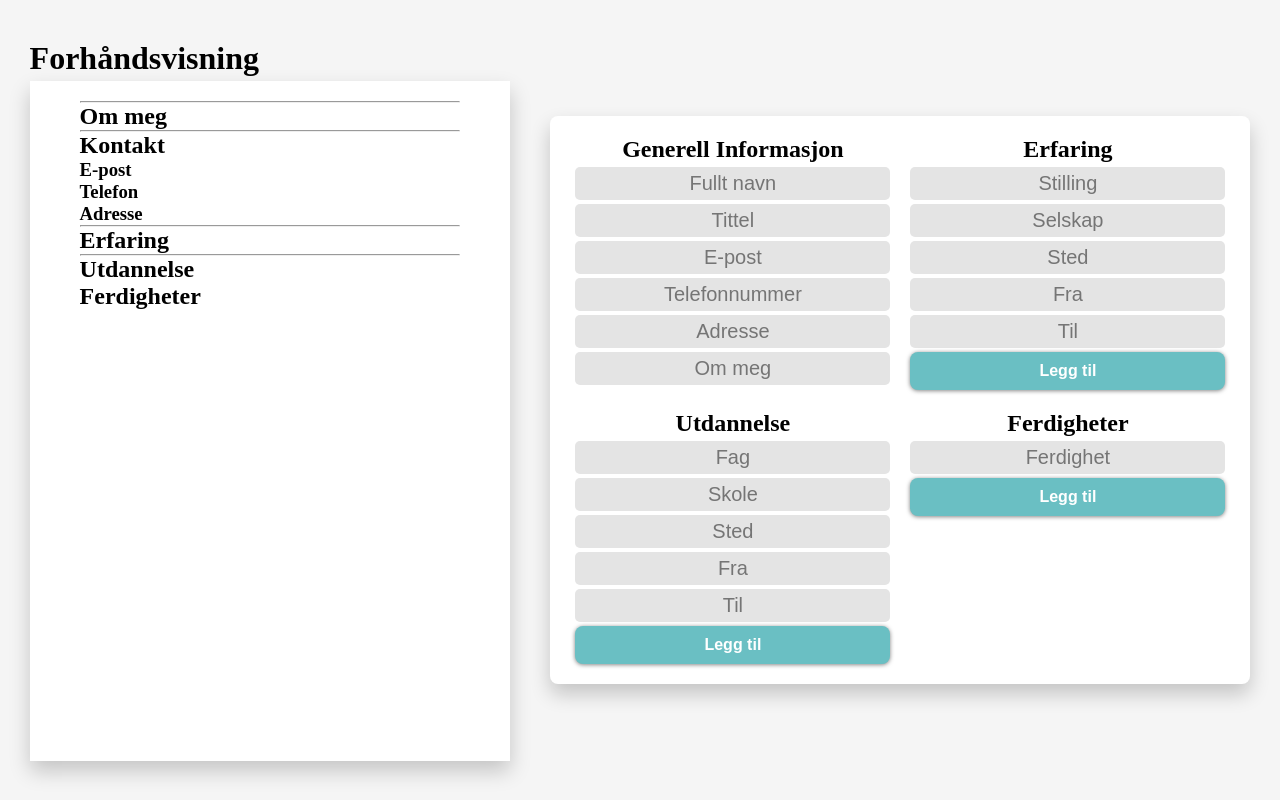
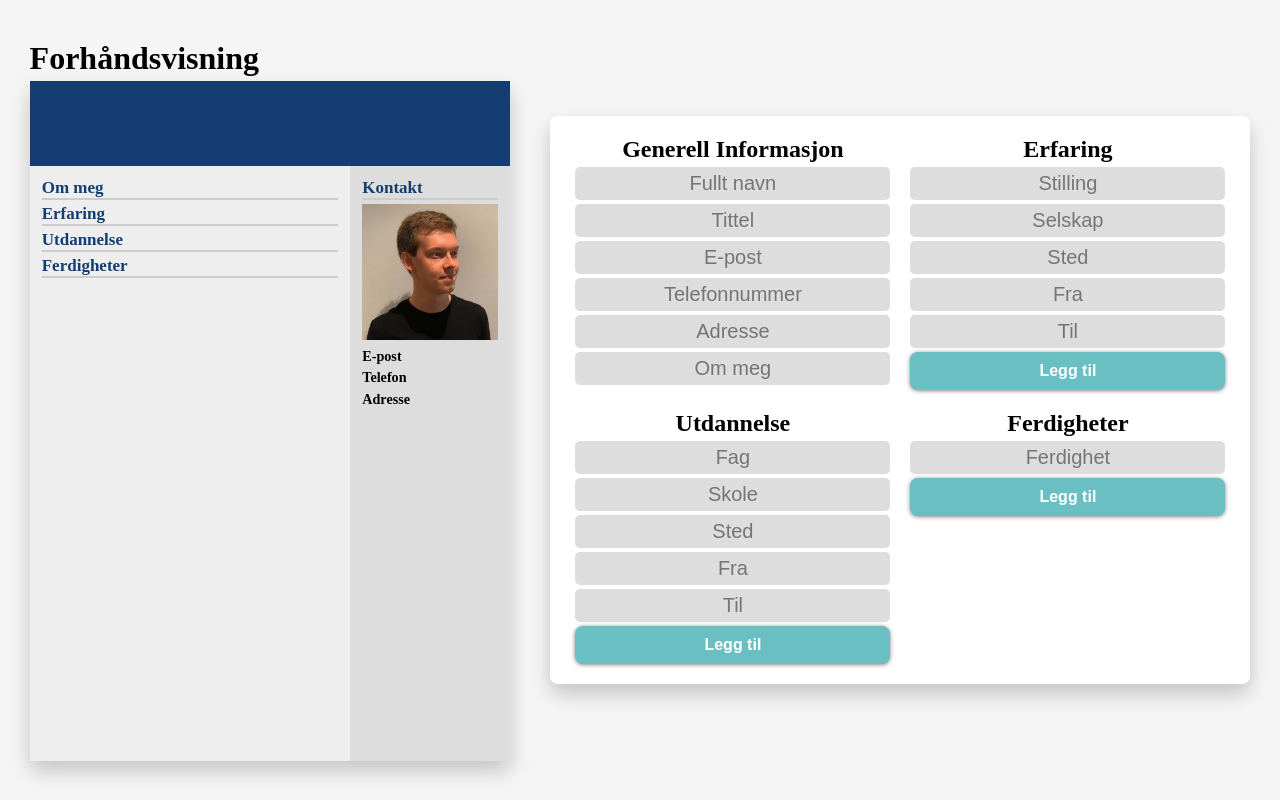
Before and after one commit to nwnordahl/cv-creator, a React (Create React App) app: page / in a window 1280 px wide. Built offline with nearby package versions, Linux system fonts and the light colour scheme.

Commit message:
Style cv

```diff
--- a/src/components/Preview.js
+++ b/src/components/Preview.js
@@ -1,5 +1,6 @@
 import { Component } from "react";
 import "../styles/preview.css";
+import Profilbilde from "../img/Profilbilde.jpeg";
 
 class Preview extends Component {
   render() {
@@ -14,17 +15,12 @@
           <p>{title}</p>
         </div>
 
+        <div className="main-content">
+          <div className="contact">
+            <h2>Kontakt</h2>
             <hr />
 
-        <div className="about">
-          <h2>Om meg</h2>
-          <p>{aboutMe}</p>
-        </div>
-
-        <hr />
-
-        <div className="personal-details">
-          <h2>Kontakt</h2>
+            <img src={Profilbilde} alt="Profilbilde" />
 
             <h3>E-post</h3>
             <p>{email}</p>
@@ -36,53 +32,74 @@
             <p>{address}</p>
           </div>
 
+          <div className="resume">
+            <div className="about">
+              <h2>Om meg</h2>
               <hr />
+
+              <p>{aboutMe}</p>
+            </div>
 
             <div className="experiences">
               <h2>Erfaring</h2>
+              <hr />
+
+              <div className="resume-list">
                 {experiences.map((experience) => {
                   return (
-              <div key={experience.id}>
+                    <div className="resume-list-item" key={experience.id}>
                       <p>
                         {experience.from} - {experience.to}
                       </p>
+                      <div>
                         <h3>{experience.position}</h3>
                         <p>
                           {experience.company}, {experience.place}
                         </p>
                       </div>
+                    </div>
                   );
                 })}
               </div>
-
-        <hr />
+            </div>
 
             <div className="educations">
               <h2>Utdannelse</h2>
+              <hr />
+
+              <div className="resume-list">
                 {educations.map((education) => {
                   return (
-              <div key={education.id}>
+                    <div className="resume-list-item" key={education.id}>
                       <p>
                         {education.from} - {education.to}
                       </p>
+                      <div>
                         <h3>
                           {education.school}, {education.place}
                         </h3>
                         <p>Fag: {education.subject}</p>
                       </div>
+                    </div>
                   );
                 })}
+              </div>
             </div>
 
             <div className="knowledges">
               <h2>Ferdigheter</h2>
+              <hr />
+              <div className="knowledges-tag-container">
                 {knowledges.map((knowledge) => {
                   return (
-              <div key={knowledge.id}>
+                    <div className="knowledges-tag" key={knowledge.id}>
                       <p>{knowledge.skill}</p>
                     </div>
                   );
                 })}
+              </div>
+            </div>
+          </div>
         </div>
       </div>
     );
--- a/src/styles/index.css
+++ b/src/styles/index.css
@@ -1,4 +1,5 @@
 /* Basic styling */
+
 * {
   margin: 0;
   padding: 0;
@@ -65,7 +66,8 @@
   font-size: 20px;
   border: 0;
   border-radius: 5px;
-  background-color: rgb(228, 228, 228);
+  /* background-color: rgb(228, 228, 228); */
+  background-color: #dddddd;
   text-align: center;
   margin-bottom: 4px;
 }
--- a/src/styles/preview.css
+++ b/src/styles/preview.css
@@ -1,8 +1,143 @@
+:root {
+  --cv-preview-width: calc(85vh * 210 / 297);
+  --cv-preview-height: 85vh;
+
+  --color-primary: #143e72;
+  --color-secondary: #eeeeee;
+  --color-contact: #dddddd;
+  --color-hr: #cccccc;
+}
+
 .preview {
-  width: calc(85vh * 210 / 297);
-  height: 85vh;
-  padding: 20px 50px;
+  width: var(--cv-preview-width);
+  height: var(--cv-preview-height);
 
   background: white;
   box-shadow: rgba(0, 0, 0, 0.2) 0px 10px 20px 0px;
 }
+
+hr {
+  border: 1px solid var(--color-hr);
+  margin-bottom: calc(var(--cv-preview-height) / (8 * 20));
+}
+
+/* Header */
+.preview .header {
+  height: calc(var(--cv-preview-height) / 8);
+  background-color: var(--color-primary);
+  color: var(--color-secondary);
+  padding: calc(var(--cv-preview-height) / (8 * 7));
+
+  display: flex;
+  flex-direction: column;
+  justify-content: space-between;
+}
+
+.preview .header h1 {
+  font-size: calc(var(--cv-preview-height) / (8 * 3));
+}
+
+.preview .header p {
+  font-size: calc(var(--cv-preview-height) / (8 * 4));
+}
+
+/* Main content */
+.preview .main-content {
+  height: calc(var(--cv-preview-height) * 7 / 8);
+  display: flex;
+  flex-direction: row-reverse;
+}
+
+/* Contact */
+.preview .main-content .contact {
+  width: calc(var(--cv-preview-width) / 3);
+  background-color: var(--color-contact);
+  padding: calc(var(--cv-preview-height) / (8 * 7));
+}
+
+.preview .main-content .contact img {
+  width: calc(
+    var(--cv-preview-width) / 3 - 2 * var(--cv-preview-height) / (8 * 7)
+  );
+  margin-bottom: calc(var(--cv-preview-height) / (8 * 20));
+}
+
+.preview .main-content .contact h2 {
+  color: var(--color-primary);
+  font-size: calc(var(--cv-preview-height) / (8 * 5));
+}
+
+.preview .main-content .contact h3 {
+  font-size: calc(var(--cv-preview-height) / (8 * 6));
+}
+
+.preview .main-content .contact p {
+  font-size: calc(var(--cv-preview-height) / (8 * 6));
+  margin-bottom: calc(var(--cv-preview-height) / (8 * 20));
+}
+
+/* Resume */
+.preview .main-content .resume {
+  width: calc(var(--cv-preview-width) * 2 / 3);
+  background-color: var(--color-secondary);
+  padding: calc(var(--cv-preview-height) / (8 * 7));
+}
+
+/* About */
+.main-content .resume .about {
+  margin-bottom: calc(var(--cv-preview-height) / (8 * 20));
+}
+
+.main-content .resume .about h2 {
+  color: var(--color-primary);
+  font-size: calc(var(--cv-preview-height) / (8 * 5));
+}
+
+/* Experiences */
+.main-content .resume .experiences {
+  margin-bottom: calc(var(--cv-preview-height) / (8 * 20));
+}
+
+.main-content .resume .experiences h2 {
+  color: var(--color-primary);
+  font-size: calc(var(--cv-preview-height) / (8 * 5));
+}
+
+/* Educations */
+.main-content .resume .educations {
+  margin-bottom: calc(var(--cv-preview-height) / (8 * 20));
+}
+
+.main-content .resume .educations h2 {
+  color: var(--color-primary);
+  font-size: calc(var(--cv-preview-height) / (8 * 5));
+}
+
+/* Knowledges */
+.main-content .resume .knowledges h2 {
+  color: var(--color-primary);
+  font-size: calc(var(--cv-preview-height) / (8 * 5));
+}
+
+.main-content .resume .knowledges .knowledges-tag-container {
+  display: flex;
+  flex-wrap: wrap;
+  gap: calc(var(--cv-preview-height) / (8 * 15));
+}
+
+.resume .knowledges .knowledges-tag-container .knowledges-tag {
+  background-color: var(--color-primary);
+  color: var(--color-secondary);
+  font-weight: bold;
+  padding: calc(var(--cv-preview-height) / (8 * 40))
+    calc(var(--cv-preview-height) / (8 * 8));
+  border-radius: 12px;
+}
+
+/* Resume list, appear in experiences and educations */
+.resume .resume-list .resume-list-item {
+  display: flex;
+  align-items: baseline;
+  gap: calc(var(--cv-preview-height) / (8 * 5));
+  margin-bottom: calc(var(--cv-preview-height) / (8 * 20));
+}
```
Also changed, not shown: src/img/Profilbilde.jpeg (added). Lines whose indentation alone changed are shown as unchanged.
